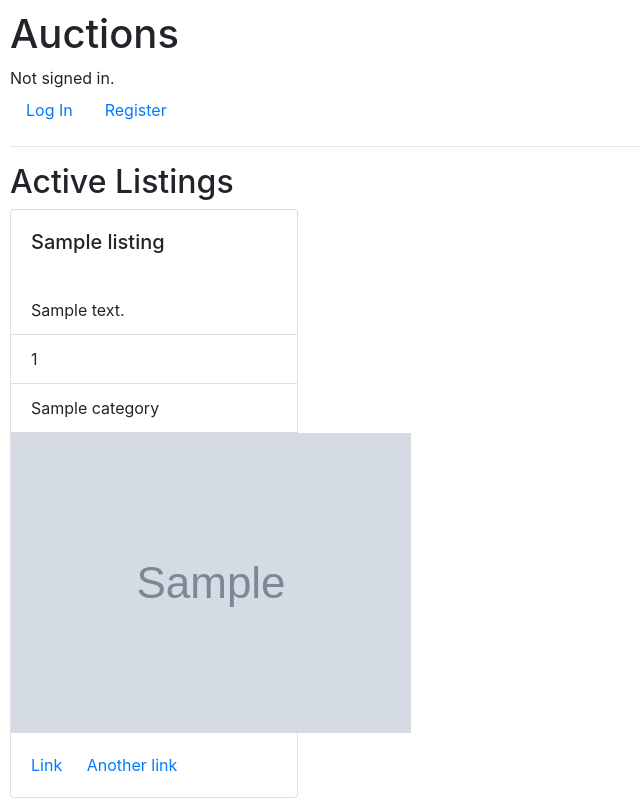
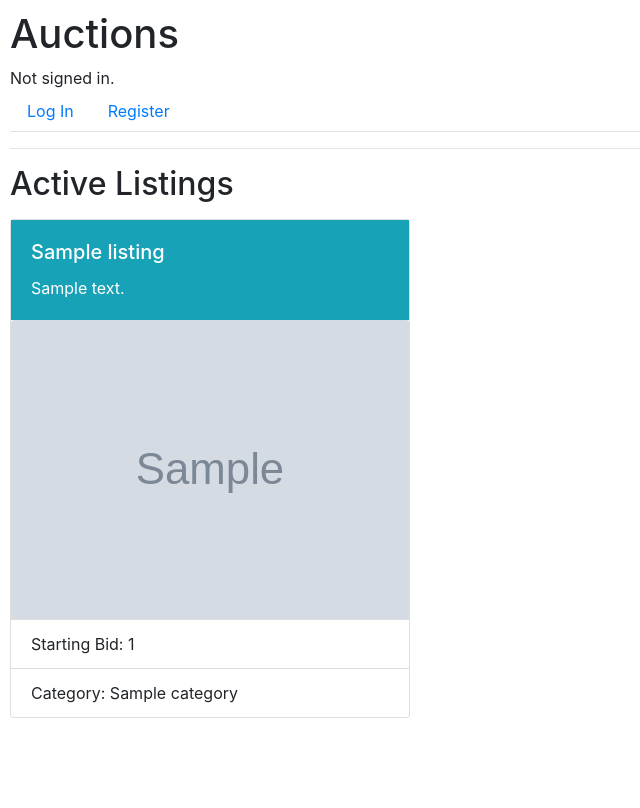
Before and after one commit to ssbrandt/CS50W-commerce, a Django app: template auctions/templates/auctions/index.html in a window 1280 px wide. Shown: the whole page, without its empty margins (0-640 px from the left). After the commit the page ends 718 px from the top, so only its background shows below. Run offline with Django 3.2, Linux system fonts and the light colour scheme; the template is opened without the code that fills it: most values are stand-ins (such as "Sample title", 1, 10 or a date in 2020); grey boxes marked "Sample" are stand-in pictures; some libraries are stand-ins or nearby versions.

Commit message:
Update index

```diff
--- a/auctions/templates/auctions/index.html
+++ b/auctions/templates/auctions/index.html
@@ -3,28 +3,26 @@
 {% block body %}
     <h2>Active Listings</h2>
 
+    <div class="row row-cols-4 row-cols-md-3 g-4">
         {% for listing in active_listings %}
-    <div class="card" style="width: 18rem;">
-      <!-- <img class="card-img-top" src="..." alt="Card image cap"> -->
-      <div class="card-body">
+        <div class="col">
+          <div class="card my-2">
+            <div class="card-body bg-info text-white" >
             <h5 class="card-title">{{listing.title}}</h5>
+            <p class='card-text'>{{listing.description}}</p>
             </div>
-      <ul class="list-group list-group-flush">
-        <li class='list-group-item'>{{listing.description}}</li>
-        <li class="list-group-item">{{listing.starting_bid}}</li>
-        <li class="list-group-item">{{listing.category}}</li>
+            <ul class="list-group list-group-flush ">
+
               {% if listing.listing_image %}
-        <li><img src={{listing.listing_image}}></li>
+              <img src={{listing.listing_image}} class="card-img-top">
               {% endif %}
+              <li class="list-group-item">Starting Bid: {{listing.starting_bid}}</li>
+              <li class="list-group-item">Category: {{listing.category}}</li>
             </ul>
-      <div class="card-body">
-        <a href="#" class="card-link">Link</a>
-        <a href="#" class="card-link">Another link</a>
+          </div>
           <a href="listing/{{listing.id}}" class="stretched-link"></a>
-        <!-- <a href="#" class="btn btn-primary">Go somewhere</a> -->
+        </div>
+        {% endfor %}
     </div>
 
-  </div>
-  {% endfor %}
-
 {% endblock %}
--- a/auctions/templates/auctions/layout.html
+++ b/auctions/templates/auctions/layout.html
@@ -16,7 +16,7 @@
                 Not signed in.
             {% endif %}
         </div>
-        <ul class="nav">
+        <ul class="nav nav-tabs">
             {% if user.is_authenticated %}
                 <li class="nav-item">
                     <a class="nav-link" href="{% url 'index' %}">Active Listings</a>
```
Also changed, not shown: auctions/templates/auctions/listing.html (+4 -3 lines). Lines whose indentation alone changed are shown as unchanged.
